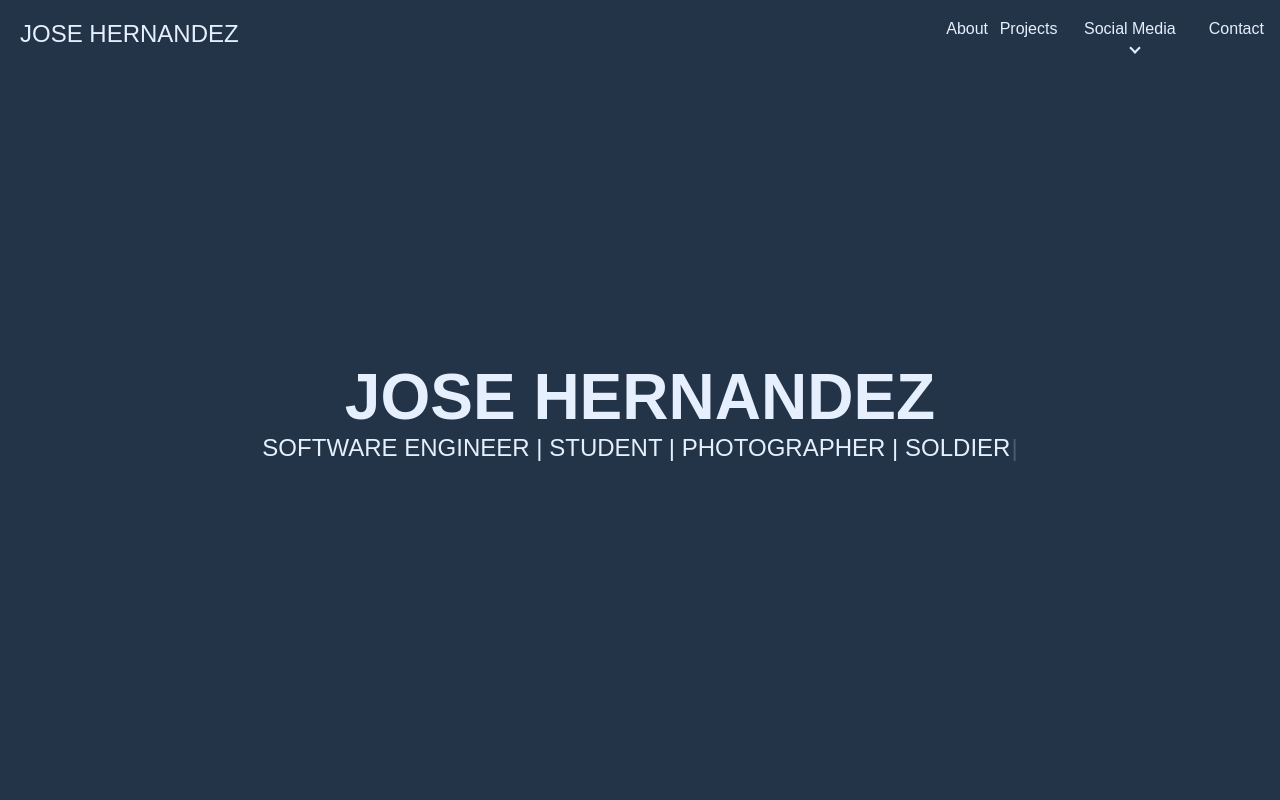
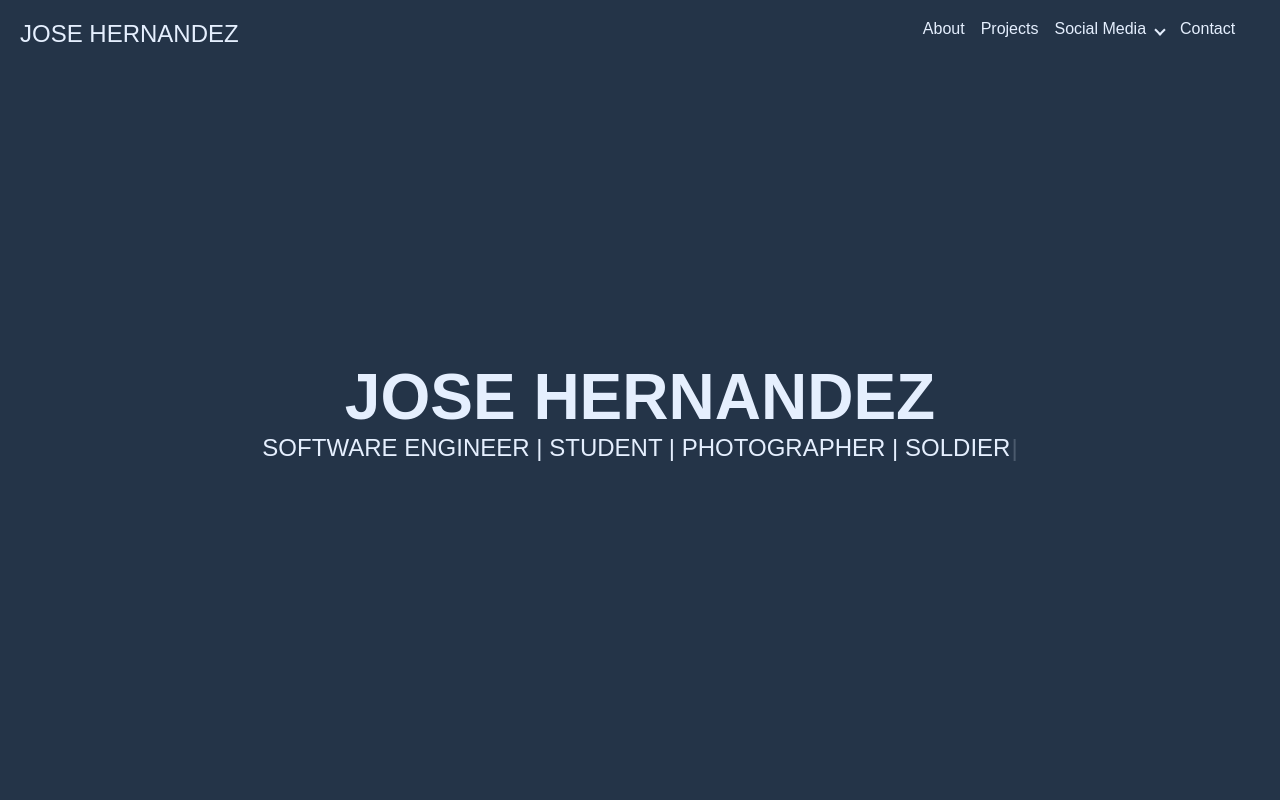
Before and after one commit to jhern603/jhern603.github.io, a React (Create React App) app: page / in a window 1280 px wide. Shown: the top 800 px of the page. Built offline with nearby package versions, Linux system fonts and the light colour scheme.

Commit message:
Fixed styling

```diff
--- a/src/components/navbar/index.scss
+++ b/src/components/navbar/index.scss
@@ -23,7 +23,7 @@ $transition_time: 0.4s ease;
   height: $navbar-height;
   padding: 20px;
   position: fixed;
-    z-index: 1;
+  z-index: 1;
 }
 
 .nav__header {
@@ -41,25 +41,21 @@ $transition_time: 0.4s ease;
 .nav__links {
   display: grid;
   text-align: center;
-  grid-template-columns: 3vw 4vw 10vw 4vw;
-  grid-template-rows: 30px;
-  column-gap:15px;
+  margin-right: 2%;
+  grid-auto-flow:column;
+  column-gap: 1rem;
 }
+
 .nav__item {
   font-size: 1rem;
   a {
+    text-decoration: none;
     &:hover {
       cursor: pointer;
       color: $link_active;
       transition: $transition_time;
     }
     transition: $transition_time;
-    text-decoration: none;
-  }
-
-  &__drop {
-    margin: 0px 10px;
-    font-size: 1rem;
   }
 }
 
@@ -92,6 +88,7 @@ $transition_time: 0.4s ease;
     }
   }
 }
+
 .dropdown__item {
   pointer-events: none;
   transition: $transition_time;
@@ -104,7 +101,6 @@ $transition_time: 0.4s ease;
     opacity: 1;
     transform: translateY(0vh);
     & a {
-      padding: 0 25px;
       text-decoration: none;
       color: $link_active;
       transition: $transition_time;
--- a/src/styles/mobileStyles.scss
+++ b/src/styles/mobileStyles.scss
@@ -2,13 +2,12 @@
   //navbar
   .nav__container {
     display: flex;
-    flex-direction:column;
+    flex-direction: column;
     padding: 0;
   }
   .menu {
     display: flex;
-    left: 46vw;
-    margin-top: 10px;
+    left: 46%;
   }
   .nav__item,
   .nav__header,
@@ -16,19 +15,18 @@
     display: none;
   }
 
-  .nav__header__burger
-  {
-    margin-top: 8vh;
+  .nav__header__burger {
+    padding-top: 10vh;
     background-color: $background;
     padding-bottom: 3vh;
     text-align: center;
   }
-.nav__item__burger, .nav__item__drop__burger{
+  .nav__item__burger,
+  .nav__item__drop__burger {
     padding-bottom: 1rem;
     background-color: $background;
-  width:100%;
-
-  & a{
+    width: 100%;
+    & a {
       text-decoration: none;
     }
   }
@@ -43,8 +41,6 @@
     display: none;
     opacity: 0;
     &__active {
-      // margin-left: -40px;
-      width: 100vw;
       background-color: $background;
       transition: $transition_time;
       text-align: center;
@@ -135,7 +131,8 @@
     font-size: 2rem;
   }
 
-  .Typewriter__wrapper, .Typewriter__cursor {
+  .Typewriter__wrapper,
+  .Typewriter__cursor {
     margin-top: 0;
     font-size: 0.7rem;
   }
```
Also changed, not shown: 1 other file (tests, documents, lock files or other folders). Lines whose indentation alone changed are shown as unchanged.
